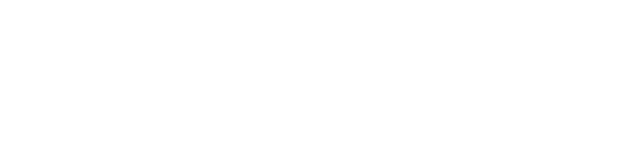
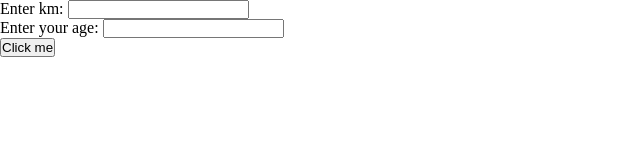
Before and after one commit to LorenzoTesoro/js-biglietto-treno-form, a plain HTML site: page index.html in a window 1280 px wide. Shown: the whole page, without its empty margins (0-640 px from the left). Drawn offline with Linux system fonts and the light colour scheme.

Commit message:
add testing event listener

```diff
--- a/assets/js/main.js
+++ b/assets/js/main.js
@@ -0,0 +1,13 @@
+/* Dati richiesti all'utente: */
+// 1. Il numero di chilometri da percorrere
+let kilometers = document.getElementById("km").value;
+
+// 2. Età del passeggero
+let userAge = document.getElementById("age").value;
+
+/* Calcolo del prezzo, secondo le seguenti regole: */
+let price = (kilometers * 0.21);
+
+document.querySelector("button").addEventListener("click", function() {
+    console.log(kilometers);
+})
--- a/index.html
+++ b/index.html
@@ -10,6 +10,17 @@
 </head>
 <body>
 
+    <div class="container_km">
+        <label>Enter km:</label>
+        <input type="number" min="1" id="km">
+    </div>
+
+    <div class="container_age">
+        <label>Enter your age:</label>
+        <input type="number" min="1" id="age">
+    </div>
+
+    <button>Click me</button>
 
 
 
```
Also changed, not shown: assets/css/style.css (line endings or trailing spaces).
